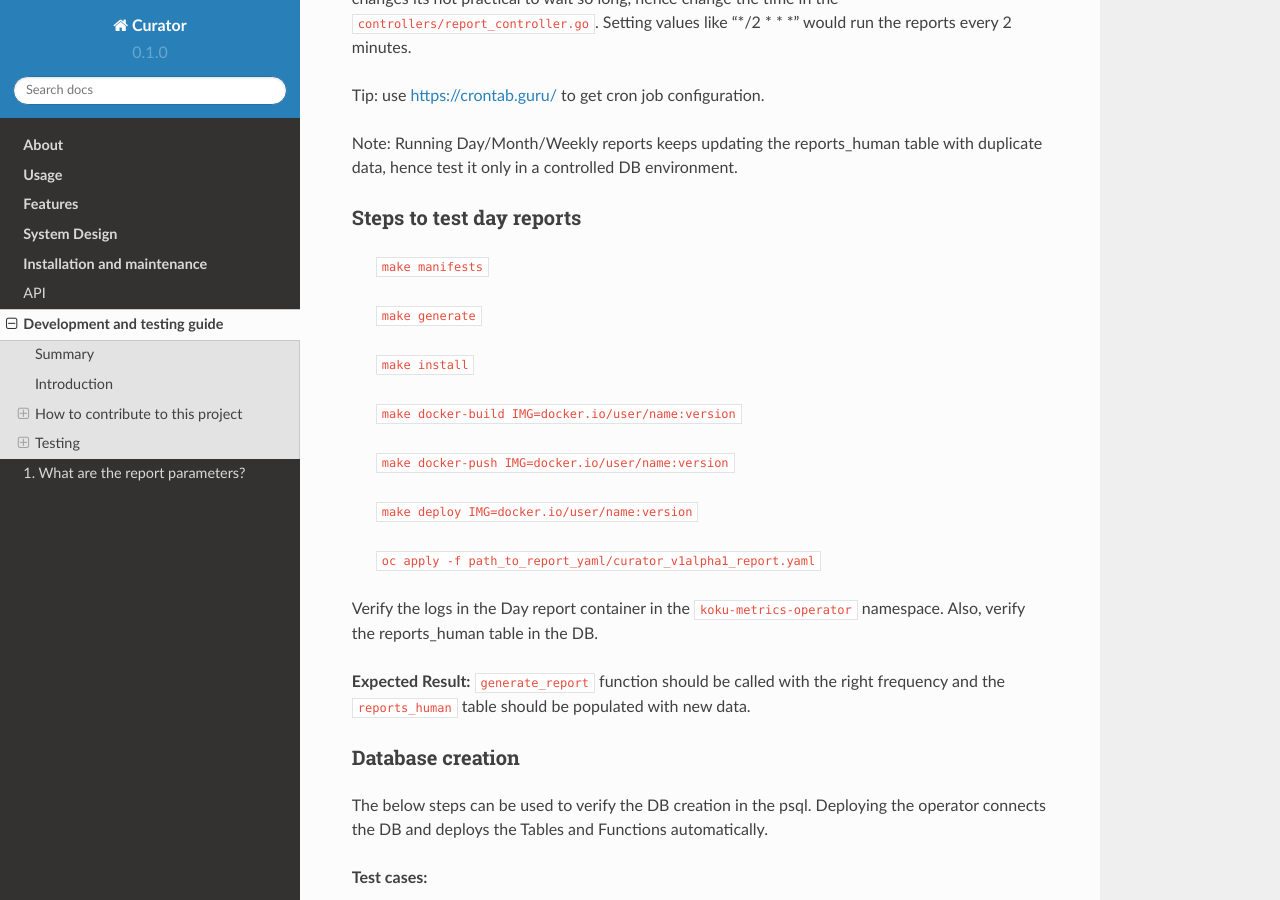
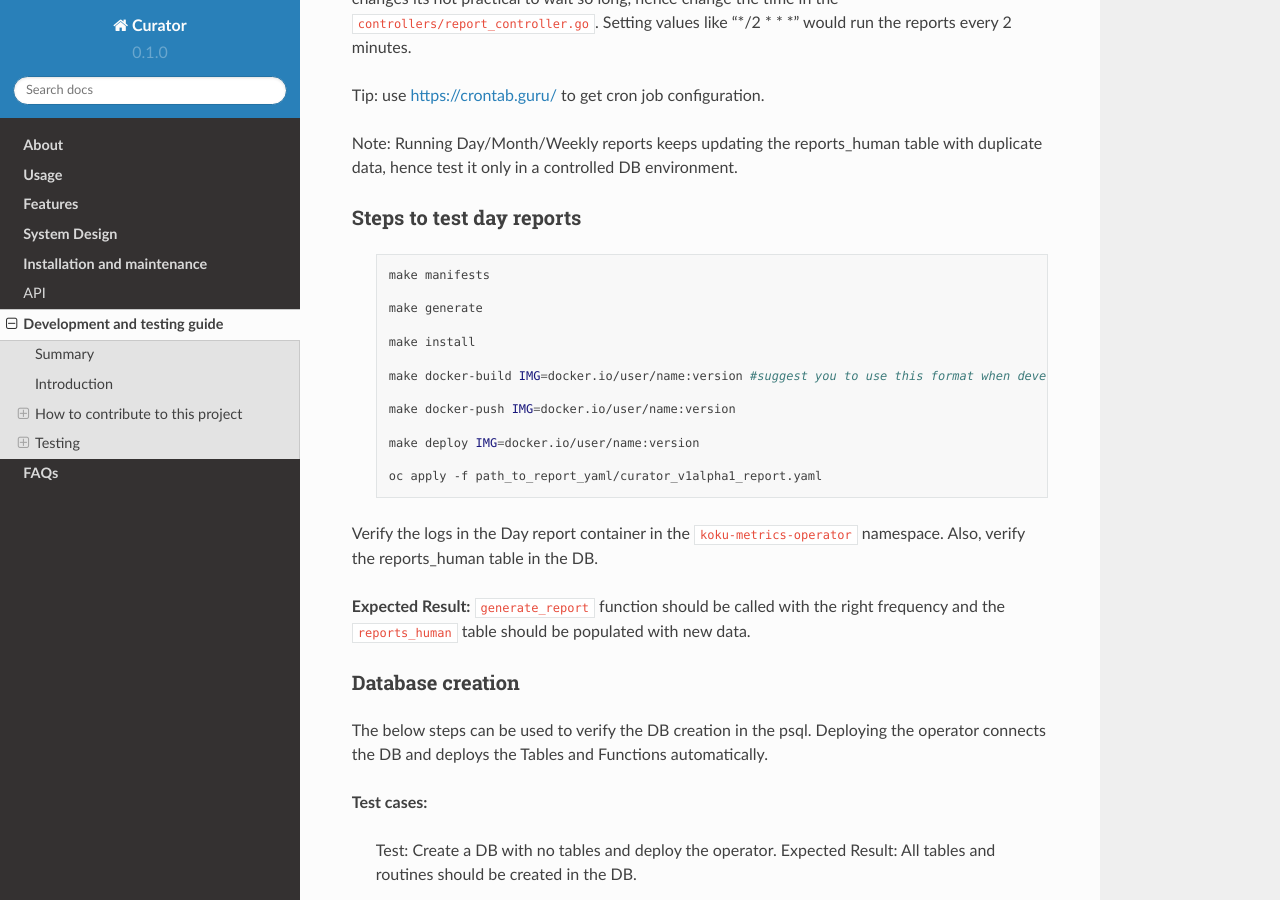
Before and after one commit to gagansk/curatorOperator, a Sphinx documentation site: the page built from docs/source/developmentAndTesting.rst, in a window 1280 px wide and 900 px high, scrolled down 2432 px. Built offline with Sphinx 7.4.7 and the Read the Docs theme 2.0.0, drawn with Linux system fonts in a browser that asks for light colours.

Commit message:
Updated FAQs and formatted few code blocks in devemopmentandtesting.rst
Removed vscode build files

```diff
--- a/docs/source/developmentAndTesting.rst
+++ b/docs/source/developmentAndTesting.rst
@@ -103,19 +103,21 @@
 Steps to test day reports
 ^^^^^^^^^^^^^^^^^^^^^^^^^^
 
-    ``make manifests``
+    .. code-block:: shell
 
-    ``make generate``
+        make manifests
 
-    ``make install``
+        make generate
 
-    ``make docker-build IMG=docker.io/user/name:version``
+        make install
 
-    ``make docker-push IMG=docker.io/user/name:version``
+        make docker-build IMG=docker.io/user/name:version #suggest you to use this format when developing
 
-    ``make deploy IMG=docker.io/user/name:version``
+        make docker-push IMG=docker.io/user/name:version
 
-    ``oc apply -f path_to_report_yaml/curator_v1alpha1_report.yaml``
+        make deploy IMG=docker.io/user/name:version
+
+        oc apply -f path_to_report_yaml/curator_v1alpha1_report.yaml
 
 Verify the logs in the Day report container in the ``koku-metrics-operator`` namespace. Also, verify the reports_human table in the DB.
 
--- a/docs/source/features.rst
+++ b/docs/source/features.rst
@@ -18,7 +18,7 @@
 ---------------
 OCP administrators can run scripts that are packaged in the Curator to stream the infrastructure utilization data collected by Curator to their database for any internal billing machine.
 
-Mailing services
+Mailing services (Optional)
 ----------------
 Using Curator, OCP administrators will have the ability to automatically send reports that are generated to any email addresses.
 
```
Also changed, not shown: docs/source/FAQs.rst (+13 -0 lines), 1 other file.
